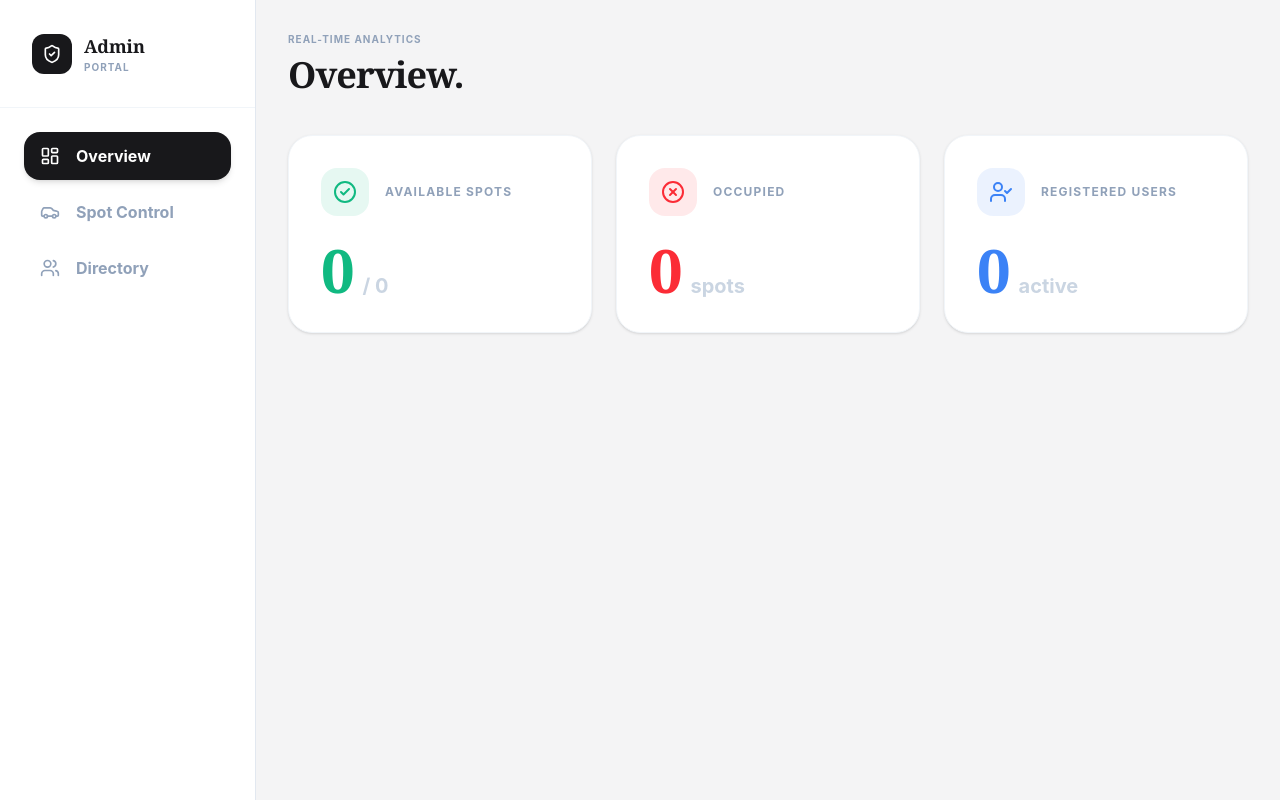
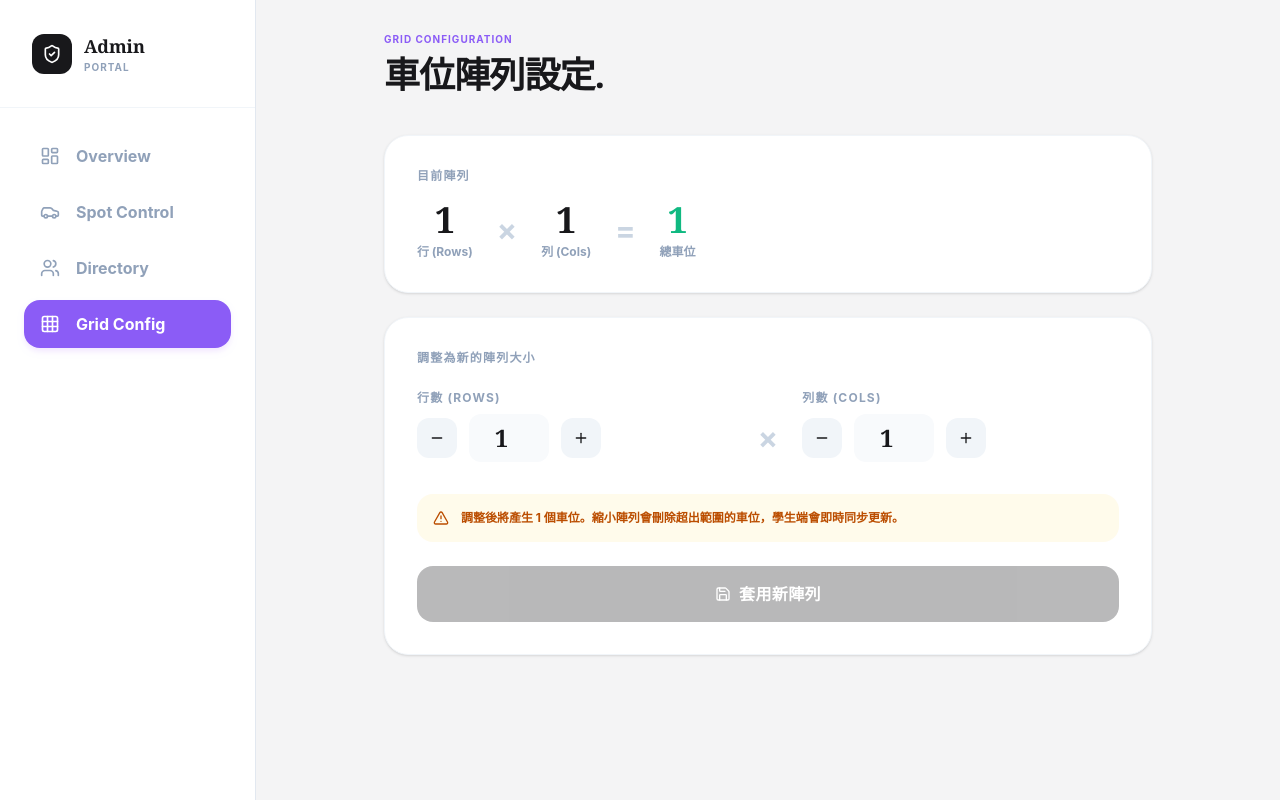
Before and after one commit to yaotingz653/Smart-MotoPark-Admin, a React (Vite) app: page /grid in a window 1280 px wide. Before the commit this address led to /dashboard. Built offline with nearby package versions, Linux system fonts and the light colour scheme; no server answers; the database is empty.

Commit message:
feat: add grid configuration to admin portal

```diff
--- a/src/App.tsx
+++ b/src/App.tsx
@@ -2,6 +2,7 @@ import { BrowserRouter, Routes, Route, Navigate } from 'react-router-dom';
 import Dashboard from './pages/Dashboard';
 import SpotManager from './pages/SpotManager';
 import UserManager from './pages/UserManager';
+import GridConfig from './pages/GridConfig';
 import Layout from './components/Layout';
 import './index.css';
 
@@ -13,6 +14,7 @@ export default function App() {
           <Route path="/dashboard" element={<Dashboard />} />
           <Route path="/spots" element={<SpotManager />} />
           <Route path="/users" element={<UserManager />} />
+          <Route path="/grid" element={<GridConfig />} />
         </Route>
         <Route path="*" element={<Navigate to="/dashboard" replace />} />
       </Routes>
--- a/src/components/Layout.tsx
+++ b/src/components/Layout.tsx
@@ -1,6 +1,6 @@
-import React from 'react';
+
 import { Outlet, NavLink } from 'react-router-dom';
-import { LayoutDashboard, Car, Users, ShieldCheck } from 'lucide-react';
+import { LayoutDashboard, Car, Users, ShieldCheck, Grid3X3 } from 'lucide-react';
 
 export default function Layout() {
   return (
@@ -53,6 +53,18 @@ export default function Layout() {
             <Users size={20} />
             <span>Directory</span>
           </NavLink>
+
+          <NavLink
+            to="/grid"
+            className={({ isActive }) =>
+              `flex items-center gap-4 px-4 py-3 rounded-2xl font-bold transition-all ${
+                isActive ? 'bg-[#8B5CF6] text-white shadow-md shadow-purple-100' : 'text-slate-400 hover:bg-slate-50 hover:text-[#8B5CF6]'
+              }`
+            }
+          >
+            <Grid3X3 size={20} />
+            <span>Grid Config</span>
+          </NavLink>
         </nav>
 
 
--- a/src/pages/Dashboard.tsx
+++ b/src/pages/Dashboard.tsx
@@ -1,6 +1,6 @@
-import React, { useEffect, useState } from 'react';
+import { useEffect, useState } from 'react';
 import { supabase } from '../lib/supabase';
-import { LayoutDashboard, Car, Users, CheckCircle2, XCircle, UserCheck } from 'lucide-react';
+import { CheckCircle2, XCircle, UserCheck } from 'lucide-react';
 
 export default function Dashboard() {
   const [stats, setStats] = useState({
--- /dev/null
+++ b/src/pages/GridConfig.tsx
@@ -0,0 +1,226 @@
+import { useEffect, useState } from 'react';
+import { supabase } from '../lib/supabase';
+import { Plus, Minus, Save, RefreshCcw, AlertTriangle } from 'lucide-react';
+
+export default function GridConfig() {
+  const [currentRows, setCurrentRows] = useState(0);
+  const [currentCols, setCurrentCols] = useState(0);
+  const [newRows, setNewRows] = useState(24);
+  const [newCols, setNewCols] = useState(23);
+  const [loading, setLoading] = useState(true);
+  const [saving, setSaving] = useState(false);
+  const [message, setMessage] = useState('');
+
+  useEffect(() => {
+    fetchCurrentGrid();
+  }, []);
+
+  const fetchCurrentGrid = async () => {
+    setLoading(true);
+    const { data } = await supabase.from('parking_spots').select('id');
+    if (data) {
+      // 解析現有車位 ID 來算出目前的行列數
+      let maxRow = 0, maxCol = 0;
+      data.forEach(spot => {
+        const parts = spot.id.split('-');
+        if (parts.length === 3) {
+          const r = parseInt(parts[1]);
+          const c = parseInt(parts[2]);
+          if (r > maxRow) maxRow = r;
+          if (c > maxCol) maxCol = c;
+        }
+      });
+      setCurrentRows(maxRow + 1);
+      setCurrentCols(maxCol + 1);
+      setNewRows(maxRow + 1);
+      setNewCols(maxCol + 1);
+    }
+    setLoading(false);
+  };
+
+  const handleApply = async () => {
+    if (newRows < 1 || newCols < 1 || newRows > 50 || newCols > 50) {
+      setMessage('行列數必須在 1 ~ 50 之間');
+      return;
+    }
+
+    setSaving(true);
+    setMessage('');
+
+    try {
+      // 1. 先刪除超出範圍的車位
+      const { data: allSpots } = await supabase.from('parking_spots').select('id, status');
+      if (!allSpots) throw new Error('無法讀取車位資料');
+
+      const toDelete: string[] = [];
+      allSpots.forEach(spot => {
+        const parts = spot.id.split('-');
+        if (parts.length === 3) {
+          const r = parseInt(parts[1]);
+          const c = parseInt(parts[2]);
+          if (r >= newRows || c >= newCols) {
+            toDelete.push(spot.id);
+          }
+        }
+      });
+
+      // 刪除超出範圍的車位
+      if (toDelete.length > 0) {
+        for (let i = 0; i < toDelete.length; i += 100) {
+          const batch = toDelete.slice(i, i + 100);
+          await supabase.from('parking_spots').delete().in('id', batch);
+        }
+      }
+
+      // 2. 新增缺少的車位
+      const existingIds = new Set(allSpots.map(s => s.id));
+      const toInsert: any[] = [];
+
+      for (let r = 0; r < newRows; r++) {
+        const rowLetter = String.fromCharCode(65 + r);
+        for (let c = 0; c < newCols; c++) {
+          const spotId = `S-${r}-${c}`;
+          if (!existingIds.has(spotId)) {
+            toInsert.push({
+              id: spotId,
+              number: `${rowLetter}-${String(c + 1).padStart(2, '0')}`,
+              status: 'available',
+              occupied_by: null,
+              occupied_at: null,
+            });
+          }
+        }
+      }
+
+      // 分批插入
+      for (let i = 0; i < toInsert.length; i += 100) {
+        const batch = toInsert.slice(i, i + 100);
+        await supabase.from('parking_spots').upsert(batch);
+      }
+
+      setMessage(`✅ 成功！已調整為 ${newRows} 行 × ${newCols} 列（共 ${newRows * newCols} 個車位）。刪除 ${toDelete.length} 個，新增 ${toInsert.length} 個。`);
+      setCurrentRows(newRows);
+      setCurrentCols(newCols);
+    } catch (err: any) {
+      setMessage(`❌ 錯誤：${err.message}`);
+    } finally {
+      setSaving(false);
+    }
+  };
+
+  if (loading) return <div className="text-center py-20 text-slate-400 font-bold">載入中...</div>;
+
+  return (
+    <div className="max-w-3xl mx-auto">
+      <div className="mb-10">
+        <span className="text-[10px] font-bold text-[#8B5CF6] tracking-widest uppercase mb-2 block">Grid Configuration</span>
+        <h1 className="text-4xl font-serif font-black text-editorial-ink tracking-tight">車位陣列設定.</h1>
+      </div>
+
+      {/* 目前狀態 */}
+      <div className="bg-white rounded-3xl p-8 border border-slate-100 shadow-sm mb-6">
+        <h3 className="text-xs font-bold text-slate-400 uppercase tracking-widest mb-4">目前陣列</h3>
+        <div className="flex items-center gap-6">
+          <div className="text-center">
+            <span className="text-4xl font-serif font-black text-editorial-ink">{currentRows}</span>
+            <p className="text-xs font-bold text-slate-400 mt-1">行 (Rows)</p>
+          </div>
+          <span className="text-3xl font-bold text-slate-300">×</span>
+          <div className="text-center">
+            <span className="text-4xl font-serif font-black text-editorial-ink">{currentCols}</span>
+            <p className="text-xs font-bold text-slate-400 mt-1">列 (Cols)</p>
+          </div>
+          <span className="text-3xl font-bold text-slate-300">=</span>
+          <div className="text-center">
+            <span className="text-4xl font-serif font-black text-[#10B981]">{currentRows * currentCols}</span>
+            <p className="text-xs font-bold text-slate-400 mt-1">總車位</p>
+          </div>
+        </div>
+      </div>
+
+      {/* 調整設定 */}
+      <div className="bg-white rounded-3xl p-8 border border-slate-100 shadow-sm mb-6">
+        <h3 className="text-xs font-bold text-slate-400 uppercase tracking-widest mb-6">調整為新的陣列大小</h3>
+
+        <div className="flex items-center gap-6 mb-8">
+          <div className="flex-1">
+            <label className="text-xs font-bold text-slate-400 uppercase tracking-widest block mb-2">行數 (Rows)</label>
+            <div className="flex items-center gap-3">
+              <button
+                onClick={() => setNewRows(Math.max(1, newRows - 1))}
+                className="w-10 h-10 rounded-xl bg-slate-100 hover:bg-slate-200 flex items-center justify-center transition-all active:scale-95"
+              >
+                <Minus size={16} />
+              </button>
+              <input
+                type="number"
+                min={1}
+                max={50}
+                value={newRows}
+                onChange={e => setNewRows(parseInt(e.target.value) || 1)}
+                className="w-20 text-center text-2xl font-serif font-black bg-slate-50 rounded-xl py-2 border-none focus:ring-2 focus:ring-[#8B5CF6]"
+              />
+              <button
+                onClick={() => setNewRows(Math.min(50, newRows + 1))}
+                className="w-10 h-10 rounded-xl bg-slate-100 hover:bg-slate-200 flex items-center justify-center transition-all active:scale-95"
+              >
+                <Plus size={16} />
+              </button>
+            </div>
+          </div>
+
+          <span className="text-3xl font-bold text-slate-300 pt-6">×</span>
+
+          <div className="flex-1">
+            <label className="text-xs font-bold text-slate-400 uppercase tracking-widest block mb-2">列數 (Cols)</label>
+            <div className="flex items-center gap-3">
+              <button
+                onClick={() => setNewCols(Math.max(1, newCols - 1))}
+                className="w-10 h-10 rounded-xl bg-slate-100 hover:bg-slate-200 flex items-center justify-center transition-all active:scale-95"
+              >
+                <Minus size={16} />
+              </button>
+              <input
+                type="number"
+                min={1}
+                max={50}
+                value={newCols}
+                onChange={e => setNewCols(parseInt(e.target.value) || 1)}
+                className="w-20 text-center text-2xl font-serif font-black bg-slate-50 rounded-xl py-2 border-none focus:ring-2 focus:ring-[#8B5CF6]"
+              />
+              <button
+                onClick={() => setNewCols(Math.min(50, newCols + 1))}
+                className="w-10 h-10 rounded-xl bg-slate-100 hover:bg-slate-200 flex items-center justify-center transition-all active:scale-95"
+              >
+                <Plus size={16} />
+              </button>
+            </div>
+          </div>
+        </div>
+
+        <div className="flex items-center gap-3 p-4 bg-amber-50 rounded-2xl mb-6 text-amber-700 text-xs font-bold">
+          <AlertTriangle size={16} className="shrink-0" />
+          <span>調整後將產生 {newRows * newCols} 個車位。縮小陣列會刪除超出範圍的車位，學生端會即時同步更新。</span>
+        </div>
+
+        <button
+          onClick={handleApply}
+          disabled={saving || (newRows === currentRows && newCols === currentCols)}
+          className="w-full py-4 bg-editorial-ink text-white rounded-2xl font-bold tracking-wide hover:bg-black hover:shadow-lg transition-all active:scale-[0.98] disabled:opacity-30 flex justify-center items-center gap-2"
+        >
+          {saving ? (
+            <><RefreshCcw size={16} className="animate-spin" /> 調整中...</>
+          ) : (
+            <><Save size={16} /> 套用新陣列</>
+          )}
+        </button>
+
+        {message && (
+          <p className={`mt-4 text-sm font-bold text-center ${message.startsWith('✅') ? 'text-[#10B981]' : message.startsWith('❌') ? 'text-red-500' : 'text-amber-600'}`}>
+            {message}
+          </p>
+        )}
+      </div>
+    </div>
+  );
+}
--- a/src/pages/SpotManager.tsx
+++ b/src/pages/SpotManager.tsx
@@ -1,4 +1,4 @@
-import React, { useEffect, useState } from 'react';
+import { useEffect, useState } from 'react';
 import { supabase } from '../lib/supabase';
 import { ShieldAlert, Search } from 'lucide-react';
 
--- a/src/pages/UserManager.tsx
+++ b/src/pages/UserManager.tsx
@@ -1,4 +1,4 @@
-import React, { useEffect, useState } from 'react';
+import { useEffect, useState } from 'react';
 import { supabase } from '../lib/supabase';
 import { Search, Car } from 'lucide-react';
 
@@ -21,7 +21,7 @@ export default function UserManager() {
   const fetchUsers = async () => {
     setLoading(true);
     // 使用 Service Role Key 直接讀取 auth.users 的完整使用者清單
-    const { data, error } = await supabase.auth.admin.listUsers();
+    const { data } = await supabase.auth.admin.listUsers();
     if (data?.users) {
       const mapped: UserProfile[] = data.users.map(u => ({
         id: u.id,
```
Also changed, not shown: 1 other file (tests, documents, lock files or other folders).
